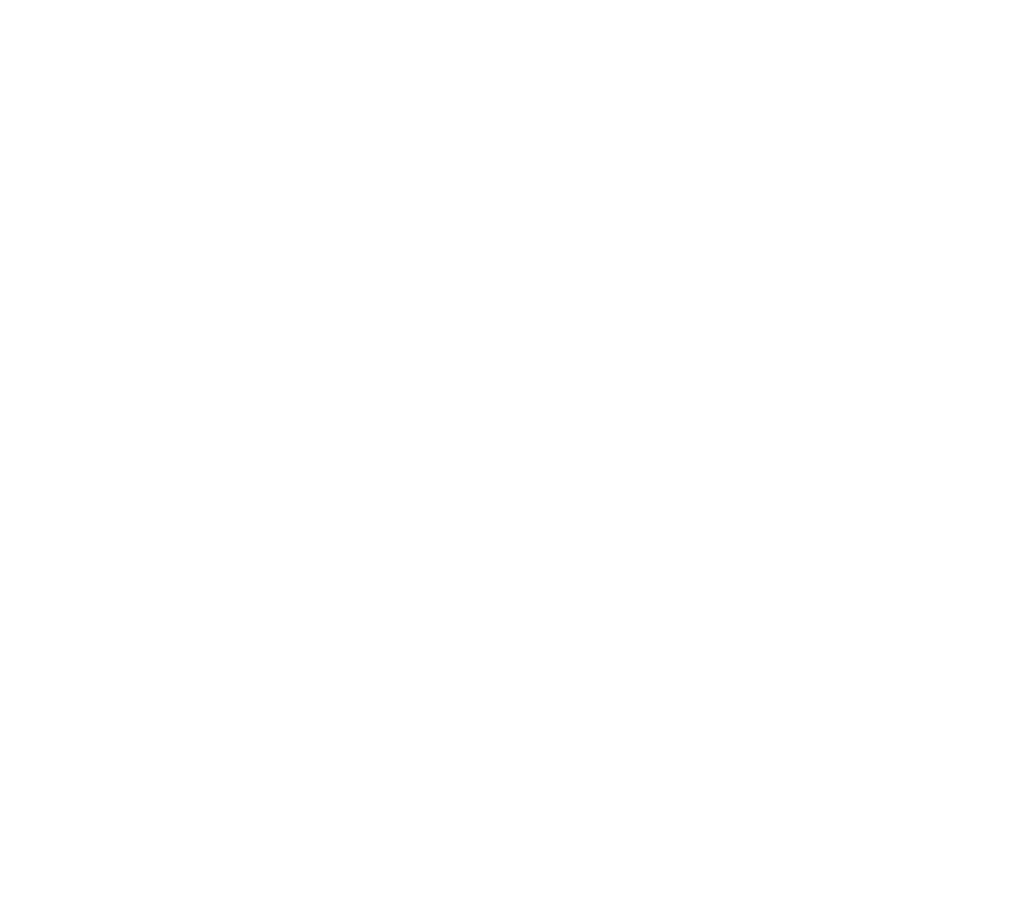
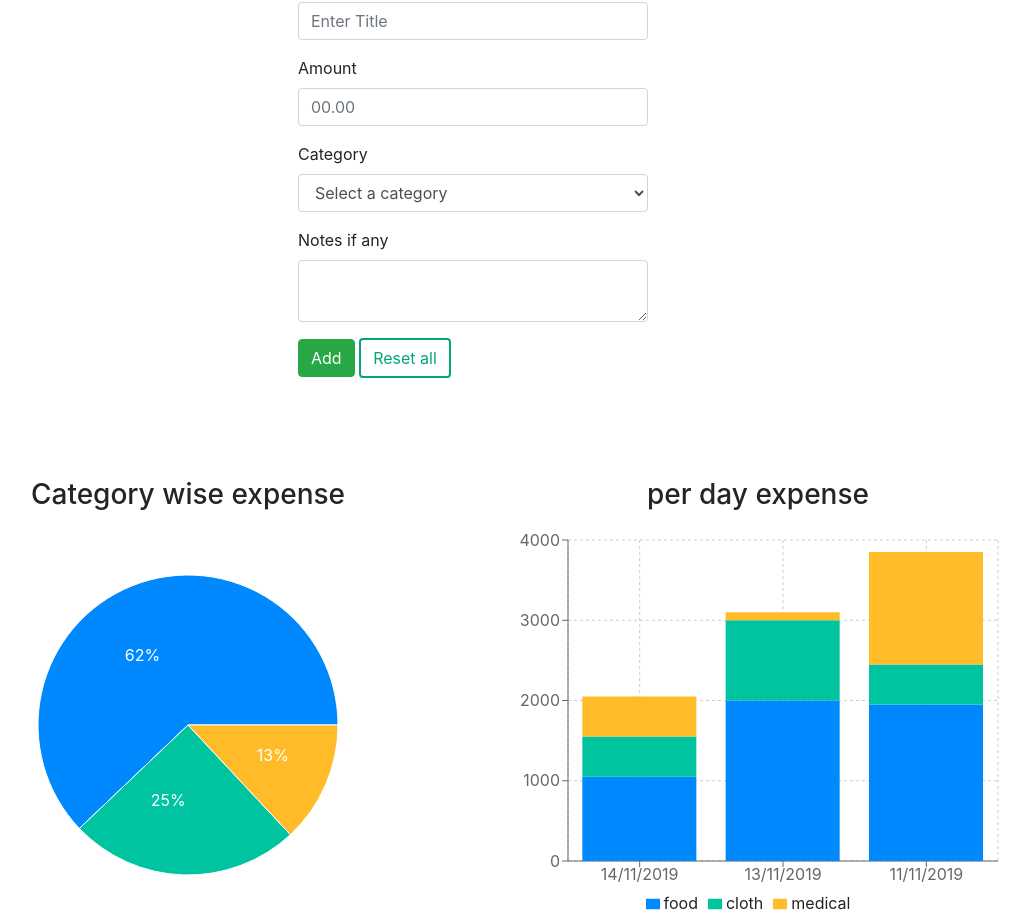
Before and after one commit to codesect/cs01-team-edsger-05, a React (Create React App) app: page /dashboard in a window 1280 px wide. Shown: the part 254-1174 px from the top of the page, without its empty margins (167-1197 px from the left). Before the commit the page ends 800 px from the top, so only its background shows below. Built offline with nearby package versions, Linux system fonts and the light colour scheme.

Commit message:
Add pie chart and bar chart (#11)

```diff
--- a/package.json
+++ b/package.json
@@ -10,6 +10,7 @@
     "react-router-dom": "^5.1.2",
     "react-scripts": "3.2.0",
     "reactstrap": "^8.1.1",
+    "recharts": "^1.8.5",
     "styled-components": "^4.4.0",
     "yup": "^0.27.0"
   },
--- a/src/App.js
+++ b/src/App.js
@@ -1,24 +1,24 @@
 import React from "react";
 import "./App.css";
 import { BrowserRouter as Router, Switch, Route } from "react-router-dom";
-import Home from "./components/Home";
 import NavbarTop from "./components/Navbar";
 import SignupForm from "./components/Signup";
 import Dashboard from "./components/Dashboard";
+import Login from "./components/Login";
 
 function App() {
   return (
     <Router>
       <NavbarTop />
       <Switch>
-        <Route exact path="/signup">
+        <Route path="/signup">
           <SignupForm />
         </Route>
-        <Route exact path="/dashboard">
+        <Route path="/dashboard">
           <Dashboard />
         </Route>
-        <Route path="/">
-          <Home />
+        <Route exact path="/">
+          <Login />
         </Route>
       </Switch>
     </Router>
--- /dev/null
+++ b/src/components/Barchart.js
@@ -0,0 +1,60 @@
+import React from "react";
+import {
+  BarChart,
+  Bar,
+  XAxis,
+  YAxis,
+  CartesianGrid,
+  Tooltip,
+  Legend,
+  ResponsiveContainer
+} from "recharts";
+
+const data = [
+  {
+    date: "14/11/2019",
+    food: 1050,
+    cloth: 500,
+    medical: 500,
+    amt: 2050
+  },
+  {
+    date: "13/11/2019",
+    food: 2000,
+    cloth: 1000,
+    medical: 100,
+    amt: 3100
+  },
+  {
+    date: "11/11/2019",
+    food: 1950,
+    cloth: 500,
+    medical: 1400,
+    amt: 3850
+  }
+];
+
+export default function Barchart() {
+  return (
+    <ResponsiveContainer width="100%" height={400}>
+      <BarChart
+        data={data}
+        margin={{
+          top: 20,
+          right: 30,
+          left: 20,
+          bottom: 5
+        }}
+      >
+        <CartesianGrid strokeDasharray="3 3" />
+        <XAxis dataKey="date" />
+        <YAxis />
+        <Tooltip />
+        <Legend />
+        <Bar dataKey="food" stackId="a" fill="#0088FE" />
+        <Bar dataKey="cloth" stackId="a" fill="#00C49F" />
+        <Bar dataKey="medical" stackId="a" fill="#FFBB28" />
+      </BarChart>
+    </ResponsiveContainer>
+  );
+}
--- /dev/null
+++ b/src/components/Charts.js
@@ -0,0 +1,23 @@
+import React from "react";
+import { Row, Col } from "reactstrap";
+import Piechart from "./Piechart";
+import Barchart from "./Barchart";
+
+export default function Charts() {
+  return (
+    <Row style={{ paddingTop: "100px" }}>
+      <Col md="6">
+        <div className="heading" style={{ textAlign: "center" }}>
+          <h3>Category wise expense</h3>
+        </div>
+        <Piechart />
+      </Col>
+      <Col md="6">
+        <div className="heading" style={{ textAlign: "center" }}>
+          <h3>per day expense</h3>
+        </div>
+        <Barchart />
+      </Col>
+    </Row>
+  );
+}
--- a/src/components/Dashboard.js
+++ b/src/components/Dashboard.js
@@ -1,4 +1,6 @@
 import React, { Component } from "react";
+import AddExpence from "./AddExpense";
+import Charts from "./Charts";
 
 class Dashboard extends Component {
   constructor(props) {
@@ -7,8 +9,10 @@
   }
   render() {
     return (
-      <div>
+      <div className="container">
         <h3>Dashboard</h3>
+        <AddExpence />
+        <Charts />
       </div>
     );
   }
--- a/src/components/Home.js
+++ /dev/null
@@ -1,17 +0,0 @@
-import React, { Component } from "react";
-import Login from "./Login";
-import AddExpense from "./AddExpense";
-
-class Home extends Component {
-  state = {};
-  render() {
-    return (
-      <div className="container">
-        <Login/>
-        <AddExpense/>
-      </div>
-    );
-  }
-}
-
-export default Home;
--- /dev/null
+++ b/src/components/Piechart.js
@@ -0,0 +1,59 @@
+import React from "react";
+import { PieChart, Pie, Cell, ResponsiveContainer, Tooltip } from "recharts";
+
+const data = [
+  { name: "Food", value: 5000 },
+  { name: "Cloth", value: 2000 },
+  { name: "Medical", value: 1050 }
+];
+
+const COLORS = ["#0088FE", "#00C49F", "#FFBB28"];
+
+const RADIAN = Math.PI / 180;
+const renderCustomizedLabel = ({
+  cx,
+  cy,
+  midAngle,
+  innerRadius,
+  outerRadius,
+  percent
+}) => {
+  const radius = innerRadius + (outerRadius - innerRadius) * 0.5;
+  const x = cx + radius * Math.cos(-midAngle * RADIAN);
+  const y = cy + radius * Math.sin(-midAngle * RADIAN);
+
+  return (
+    <text
+      x={x}
+      y={y}
+      fill="white"
+      textAnchor={x > cx ? "start" : "end"}
+      dominantBaseline="central"
+    >
+      {` ${(percent * 100).toFixed(0)}%`}
+    </text>
+  );
+};
+
+export default function Piechart() {
+  return (
+    <ResponsiveContainer height={400} width="100%">
+      <PieChart>
+        <Pie
+          data={data}
+          cy="200"
+          labelLine={false}
+          label={renderCustomizedLabel}
+          outerRadius={150}
+          fill="#8884d8"
+          dataKey="value"
+        >
+          {data.map((entry, index) => (
+            <Cell key={`cell-${index}`} fill={COLORS[index % COLORS.length]} />
+          ))}
+        </Pie>
+        <Tooltip />
+      </PieChart>
+    </ResponsiveContainer>
+  );
+}
```
Also changed, not shown: src/components/AddExpense.js (+4 -3 lines), 1 other file (tests, documents, lock files or other folders).
